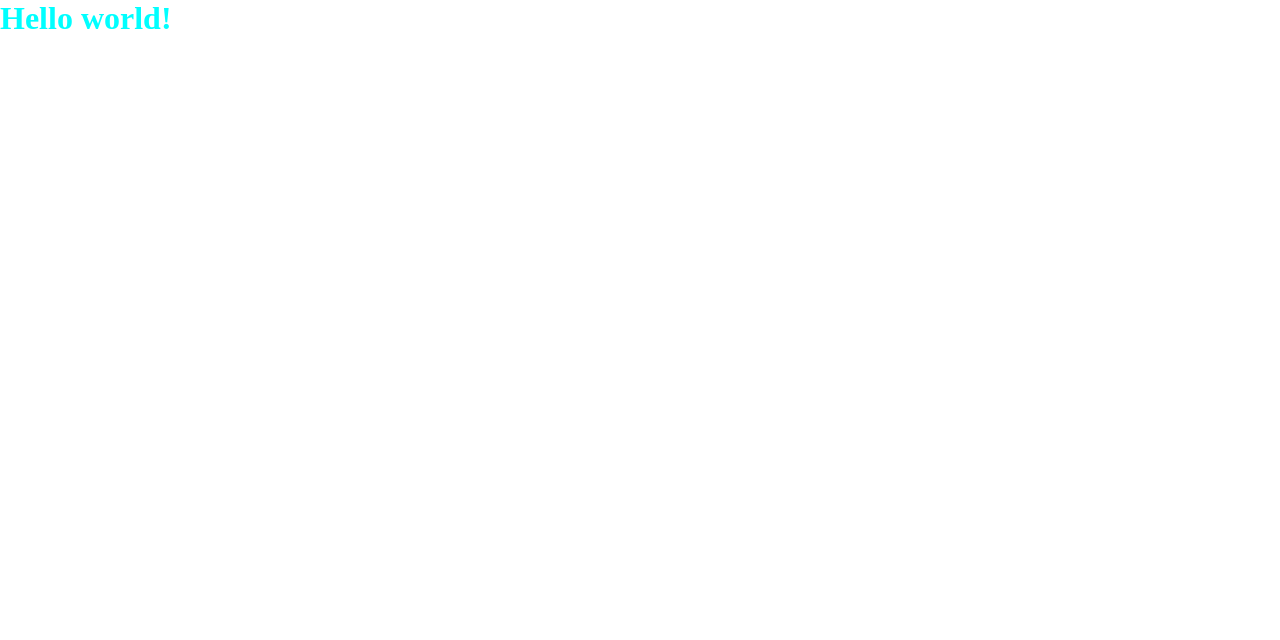
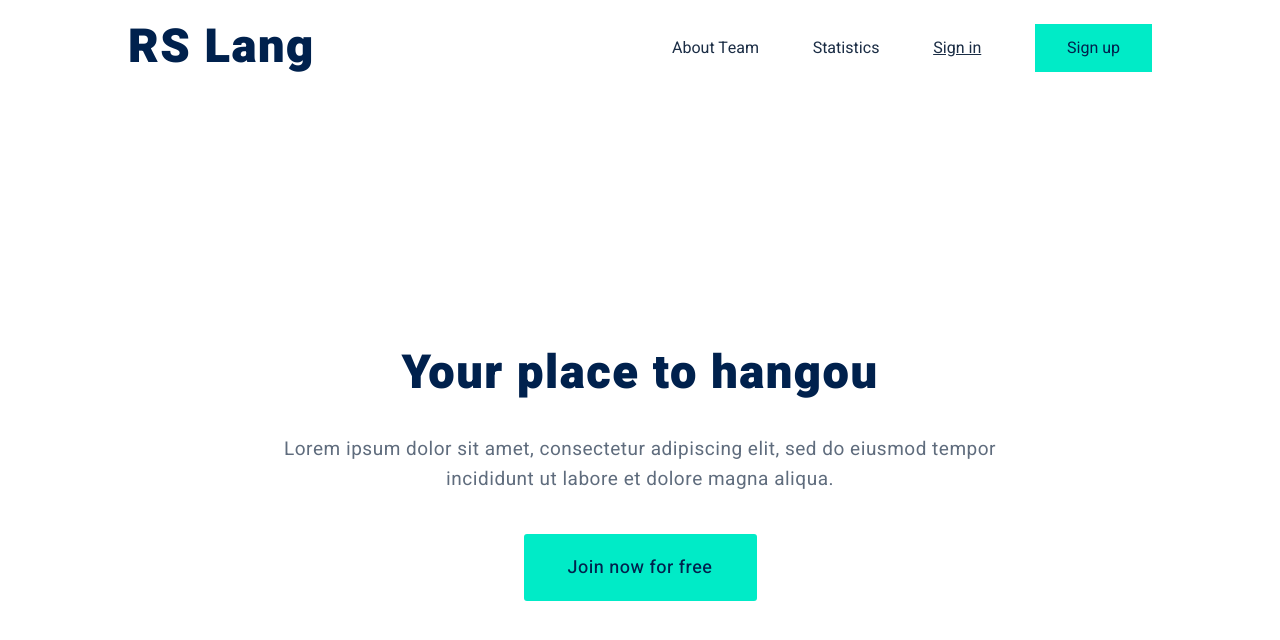
Before and after one commit to jve0902/RS-Lang, a website built with webpack: page src/index.html in a window 1280 px wide. Built offline with nearby package versions, Linux system fonts and the light colour scheme.

Commit message:
feat: add header

```diff
--- a/src/index.html
+++ b/src/index.html
@@ -4,9 +4,27 @@
     <meta charset="UTF-8">
     <meta name="viewport" content="width=device-width, initial-scale=1.0">
     <title>RS Lang</title>
+    <link href="https://fonts.googleapis.com/css2?family=Heebo:wght@100;200;300;400;500;600;700;800;900&display=swap" rel="stylesheet">
     <link rel="stylesheet" href="style.css">
 </head>
 <body>
-    <h1 class="test">Hello world!</h1>
+    <div class="wrapper">
+        <div class="header">
+            <div class="nav nav__margin-indent">
+                <div class="nav__logo">RS Lang</div>
+                <ul class="nav__menu">
+                    <li class="nav__text">About Team</li>
+                    <li class="nav__text">Statistics</li>
+                    <li class="nav__text nav__text-decoration">Sign in</li>
+                    <button class="nav__button nav__button-signup">Sign up</button>
+                </ul>
+            </div>
+            <div class="topic">
+                <div class="topic__title topic__title-indent">Your place to hangou</div>
+                <div class="topic__text topic__text-indent">Lorem ipsum dolor sit amet, consectetur adipiscing elit, sed do eiusmod tempor incididunt ut labore et dolore magna aliqua.</div>
+                <button class="topic__button">Join now for free</button>
+            </div>
+        </div>
+    </div>
 </body>
 </html>
--- a/src/style.css
+++ b/src/style.css
@@ -12,3 +12,129 @@
     width: 1024px;
     margin: 0 auto;
 }
+
+/* Header */
+
+.header {
+    height: 840px;
+    /* background-color: #ecf2ff; */
+    /* background-image: url("./assets/images/bg-header.png"); */
+}
+
+/* Navigation */
+
+.nav {
+    display: flex;
+    justify-content: space-between;
+    align-items: center;
+}
+
+.nav__margin-indent {
+    margin-top: 20px;
+    margin-bottom: 270px;
+}
+
+.nav__logo {
+    cursor: default;
+    font-family: 'Heebo', sans-serif;
+    font-style: normal;
+    font-weight: 900;
+    font-size: 47px;
+    line-height: 56px;
+    text-align: center;
+    letter-spacing: 1.46875px;
+    color: #00214D;
+}
+
+.nav__menu {
+    width: 480px;
+    list-style: none;
+    display: flex;
+    justify-content: space-between;
+    align-items: center;
+}
+
+.nav__text {
+    cursor: pointer;
+    font-family: 'Heebo', sans-serif;
+    font-style: normal;
+    font-weight: normal;
+    font-size: 16px;
+    line-height: 16px;
+    color: #1B2D45;
+}
+
+.nav__text-decoration {
+    text-decoration: underline;
+}
+
+.nav__button {
+    width: 117px;
+    height: 48px;
+    background: #00EBC7;
+    border: none;
+    cursor: pointer;
+    font-family: 'Heebo', sans-serif;
+    font-style: normal;
+    font-weight: normal;
+    font-size: 16px;
+    line-height: 16px;
+    color: #00214D;
+}
+
+/* Topic */
+
+.topic {
+    display: flex;
+    justify-content: center;
+    flex-direction: column;
+    align-items: center;
+}
+
+.topic__title {
+    font-family: 'Heebo', sans-serif;
+    font-style: normal;
+    font-weight: 900;
+    font-size: 47px;
+    line-height: 56px;
+    text-align: center;
+    letter-spacing: 1.5px;
+    color: #00214D;
+}
+
+.topic__title-indent {
+    margin-bottom: 32px;
+}
+
+.topic__text {
+    width: 749px;
+    font-family: 'Heebo', sans-serif;
+    font-style: normal;
+    font-weight: normal;
+    font-size: 19px;
+    line-height: 30px;
+    text-align: center;
+    letter-spacing: 0.5px;
+    color: #5F6C7D;
+}
+
+.topic__text-indent {
+    margin-bottom: 40px;
+}
+
+.topic__button {
+    width: 233px;
+    height: 67px;
+    background: #00EBC7;
+    border-radius: 3px;
+    cursor: pointer;
+    border: none;
+    font-family: 'Heebo', sans-serif;
+    font-style: normal;
+    font-weight: 500;
+    font-size: 18px;
+    line-height: 26px;
+    text-align: center;
+    letter-spacing: 0.5px;
+    color: #00214D;
+}
```
Also changed, not shown: .eslintrc.json, src/assets/images/bg-header.png (added).
